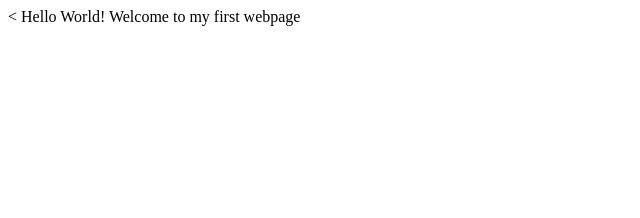
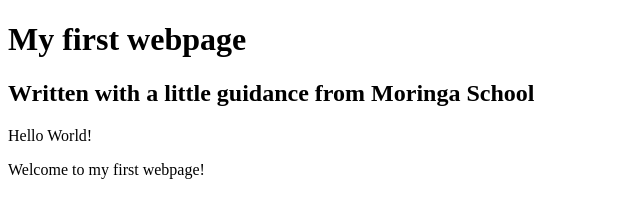
Before and after one commit to nickobrad/my-first-website, a plain HTML site: page my-first-website.html in a window 1280 px wide. Shown: the whole page, without its empty margins (0-640 px from the left). Drawn offline with Linux system fonts and the light colour scheme.

Commit message:
Add header block elements

```diff
--- a/my-first-website.html
+++ b/my-first-website.html
@@ -1,11 +1,13 @@
-<<!DOCTYPE html>
-
+<!DOCTYPE html>
 <html>
   <head>
     <title>My first webpage!</title>
   </head>
   <body>
-    Hello World!
-    Welcome to my first webpage
+    <h1>My first webpage</h1>
+    <h2>Written with a little guidance from Moringa School</h2>
+
+    <p>Hello World!</p>
+    <p>Welcome to my first webpage!</p>
   </body>
 </html>
```
